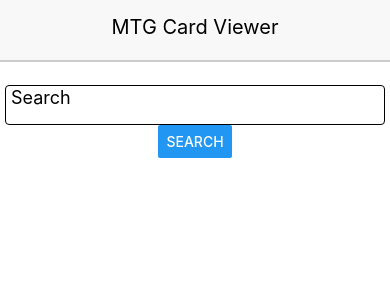
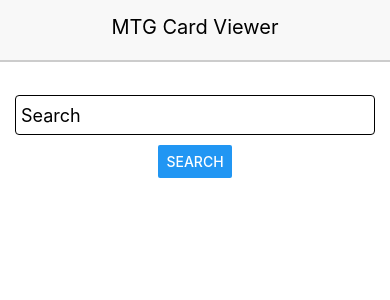
Before and after one commit to onionalive/mtg-app, a React Native app: screen / in a window 390 px wide. Shown: the top 300 px of the page. Built offline with nearby package versions, Linux system fonts and the light colour scheme.

Commit message:
Update Results display

```diff
--- a/src/components/Container.js
+++ b/src/components/Container.js
@@ -1,5 +1,5 @@
 import React, { Component } from 'react';
-import { ActivityIndicator, View, Button, FlatList, Image, Text } from 'react-native';
+import { ActivityIndicator, View, Button, FlatList, Image, Text, ScrollView } from 'react-native';
 import { Input } from './common';
 
 class Container extends Component {
@@ -26,6 +26,8 @@
 	}
 
 	renderCardsList() {
+		const { cardResult, cardDetailsStyle } = styles;
+
 		if (this.state.loading) {
 			return (
 				<View>
@@ -35,16 +37,17 @@
 			);
 		}
 
-		console.log(this.state.cardResults);
 		return this.state.cardResults.map((card) => {
 			return (
-				<View key={card.id}>
+				<View key={card.id} style={cardResult}>
 					<Image
 						source={{uri: `${card.imageUrl}`}}
-						style={{width: 50, height: 50}}
+						style={{width: 100, height: 150, margin: 10}}
 					/>
-					<Text>{card.name}</Text>
-					<Text>{card.type} | {card.rarity}</Text>
+					<View style={cardDetailsStyle}>
+						<Text>{card.name}</Text>
+						<Text>{card.type} | {card.rarity}</Text>
+					</View>
 				</View>
 			)
 		})
@@ -52,7 +55,7 @@
 
 
 	render() {
-		const { containerViewStyle, inputStyle, buttonStyle } = styles;
+		const { containerViewStyle, inputStyle, buttonStyle, contentContainer } = styles;
 
 		return (
 			<View style={containerViewStyle}>
@@ -72,9 +75,9 @@
 					title="Search"
 					accessibilityLabel="Search"
 				/>
-				<View>
+				<ScrollView contentContainerStyle={contentContainer} style={{width: "100%"}}>
 					{this.renderCardsList()}
-				</View>
+				</ScrollView>
 			</View>
 		);
 	}
@@ -86,15 +89,35 @@
 		flexDirection: "column",
 		alignSelf: "stretch",
 		alignItems: "center",
-		padding: 5,
+		margin: 5,
 	},
 	inputStyle: {
 		flex: 1,
+		width: '70%',
 	},
 	buttonStyle: {
 		flex: 1,
-		alignItems: "flex-start",
 		alignSelf: "stretch",
+		width: '100%',
+	},
+	cardResult: {
+		padding: 10,
+		borderWidth: 1,
+		borderRadius: 5,
+		margin: 10,
+		height: 200,
+		flex: 1,
+		flexDirection: "row",
+		alignItems: "center",
+		alignSelf: "stretch",
+	},
+	cardDetailsStyle: {
+		flex: 1,
+		flexDirection: "column",
+		alignItems: "flex-start"
+	},
+	contentContainer: {
+		paddingVertical: 20,
 	}
 };
 
--- a/src/components/common/Input.js
+++ b/src/components/common/Input.js
@@ -28,12 +28,12 @@
 	},
 	containerStyle: {
         height: 40,
-        width: '100%',
+        alignSelf: "stretch",
+        justifyContent: "center",
         borderRadius: 4,
         borderWidth: 1,
         borderColor: '#000',
-        marginLeft: 10,
-        marginRight: 10,
+        margin: 10,
 	}
 }
 
```
